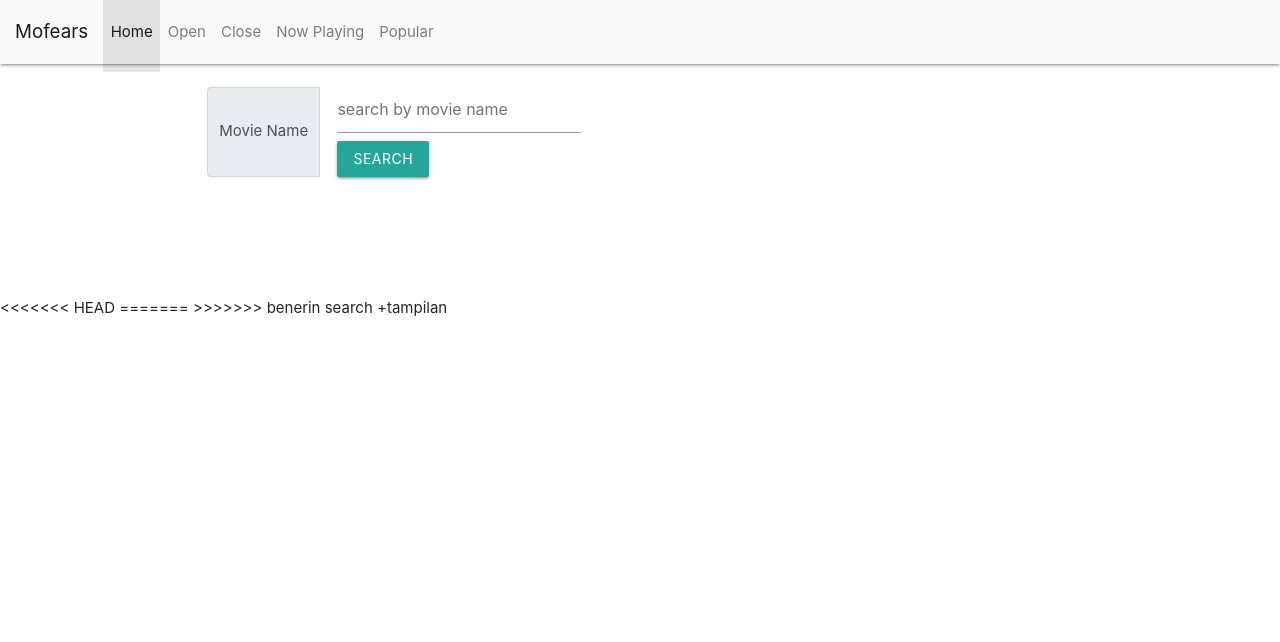
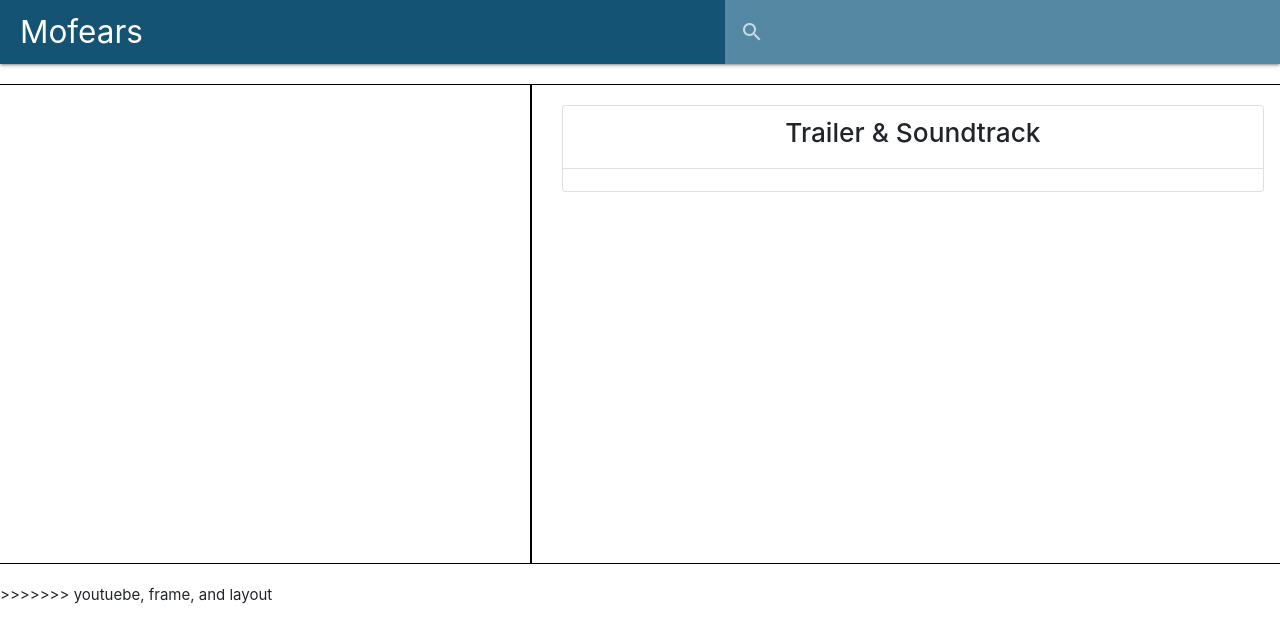
Before and after one commit to mofears/mofears, a plain HTML site: page client/index.html in a window 1280 px wide. Drawn offline with nearby package versions, Linux system fonts and the light colour scheme; a script that the page names is missing; files whose address does not match are found by name.

Commit message:
youtuebe, frame, and layout

```diff
--- a/client/index.html
+++ b/client/index.html
@@ -1,13 +1,12 @@
 <!DOCTYPE html>
 <html lang="en">
 <head>
-    <meta charset="UTF-8">
-    <meta name="viewport" content="width=device-width, initial-scale=1.0">
-    <meta http-equiv="X-UA-Compatible" content="ie=edge">
-
-    <link rel="stylesheet" href="https://maxcdn.bootstrapcdn.com/bootstrap/4.0.0/css/bootstrap.min.css" integrity="sha384-Gn5384xqQ1aoWXA+058RXPxPg6fy4IWvTNh0E263XmFcJlSAwiGgFAW/dAiS6JXm" crossorigin="anonymous">
-    <link href="https://fonts.googleapis.com/icon?family=Material+Icons" rel="stylesheet">
-    <link rel="stylesheet" href="https://cdnjs.cloudflare.com/ajax/libs/materialize/1.0.0/css/materialize.min.css">
+  <link href="https://fonts.googleapis.com/icon?family=Material+Icons" rel="stylesheet">
+  <link type="text/css" rel="stylesheet" href="css/materialize.min.css" media="screen,projection" />
+  <link rel="stylesheet" href="https://cdnjs.cloudflare.com/ajax/libs/materialize/1.0.0/css/materialize.min.css">
+  <link rel="stylesheet" href="https://stackpath.bootstrapcdn.com/bootstrap/4.3.1/css/bootstrap.min.css"
+    integrity="sha384-ggOyR0iXCbMQv3Xipma34MD+dH/1fQ784/j6cY/iJTQUOhcWr7x9JvoRxT2MZw1T" crossorigin="anonymous">
+</head>
 
     <script src="https://code.jquery.com/jquery-3.2.1.slim.min.js" integrity="sha384-KJ3o2DKtIkvYIK3UENzmM7KCkRr/rE9/Qpg6aAZGJwFDMVNA/GpGFF93hXpG5KkN" crossorigin="anonymous"></script>
     <script src="https://cdnjs.cloudflare.com/ajax/libs/popper.js/1.12.9/umd/popper.min.js" integrity="sha384-ApNbgh9B+Y1QKtv3Rn7W3mgPxhU9K/ScQsAP7hUibX39j7fakFPskvXusvfa0b4Q" crossorigin="anonymous"></script>
@@ -18,46 +17,17 @@
     <title>Mofears</title>
 </head>
 <body>
-    <!-- Navbar -->
-    <nav class="navbar navbar-expand-lg navbar-light bg-light">
-        <a class="navbar-brand" href="#">Mofears</a>
-        <button class="navbar-toggler" type="button" data-toggle="collapse" data-target="#navbarSupportedContent" aria-controls="navbarSupportedContent" aria-expanded="false" aria-label="Toggle navigation">
-            <span class="navbar-toggler-icon"></span>
-        </button>
-
-        <div class="collapse navbar-collapse" id="navbarSupportedContent">
-            <ul class="navbar-nav mr-auto">
-                <li class="nav-item active">
-                    <a class="nav-link">Home <span class="sr-only">(current)</span></a>
-                </li>
-                <li class="nav-item">
-                    <a class="nav-link" id="btnShow"> Open<span class="sr-only">(current)</span> </a>
-                </li>
-                <li class="nav-item">
-                    <a class="nav-link" id="btnHide"> Close<span class="sr-only">(current)</span> </a>
-                </li>
-                <li class="nav-item">
-                    <a class="nav-link" id="btnNowPlaying"> Now Playing <span class="sr-only">(current)</span> </a>
-                </li>
-                <li class="nav-item">
-                    <a class="nav-link" id="btnPopular"> Popular <span class="sr-only">(current)</span> </a>
-                </li>
-            </ul>
-        </div>
-    </nav>
-    <br>
-    <!-- Search Movie -->
-    <div class="container">
-        <div class="input-group">
-            <div class="input-group-prepend">
-                <span class="input-group-text" id="">Movie Name</span>
-                <div class="container">
-                    <input id="searchMovie" type="text" class="form-control" placeholder="search by movie name">
-                    <button class="btn btn-sm btn-outline-info" type="submit" id="btnSearch">Search</button>
-                </div>
-            </div>
+  <nav style="background-color: #145374">
+    <a href="#" class="brand-logo" style="padding-left: 20px">Mofears</a>
+    <div class="nav-wrapper" style="padding-left: 725px">
+      <form style="background-color: #5588a3">
+        <div class="input-field">
+          <input id="search" type="search" required>
+          <label class="label-icon" for="search" id="click"><i class="material-icons">search</i></label>
+          <i class="material-icons">close</i>
         </div>
     </div>
+<<<<<<< HEAD
     <br><br>
 
     <!-- One Movie -->
@@ -98,5 +68,28 @@
     <!-- apimovie -->
     <script src="./js/main.js"></script>
 >>>>>>> benerin search +tampilan
+=======
+  </nav>
+
+  <div class="row" style="padding-top: 20px; height: 500px">
+    <div class="col-sm-5" style="border: 1px solid black">
+
+    </div>
+    <div class="col-sm-7" style="border: 1px solid black; text-align: center;">
+      <ul class="list-group">
+        <!-- trailer video -->
+        <div class="container" style="padding-top: 20px; padding-bottom: 20px">
+          <li class="list-group-item">
+            <h3>Trailer & Soundtrack</h3>
+          </li>
+          <li class="list-group-item">
+            <div id="player"></div>
+          </li>
+        </div>
+      </ul>
+    </div>
+  </div>
+
+>>>>>>> youtuebe, frame, and layout
 </body>
 </html>
```
